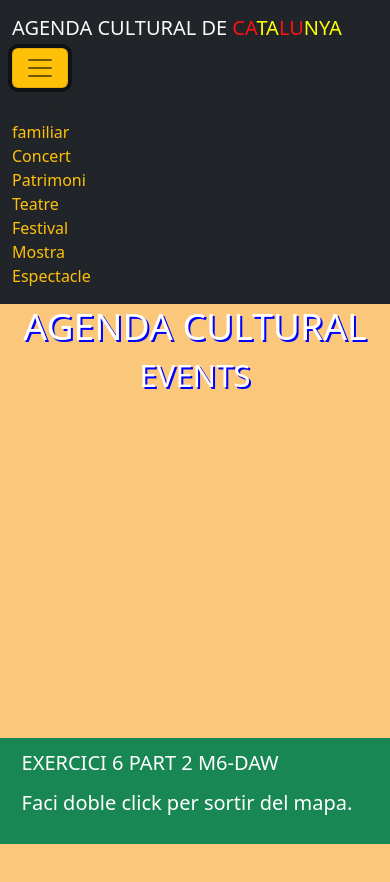
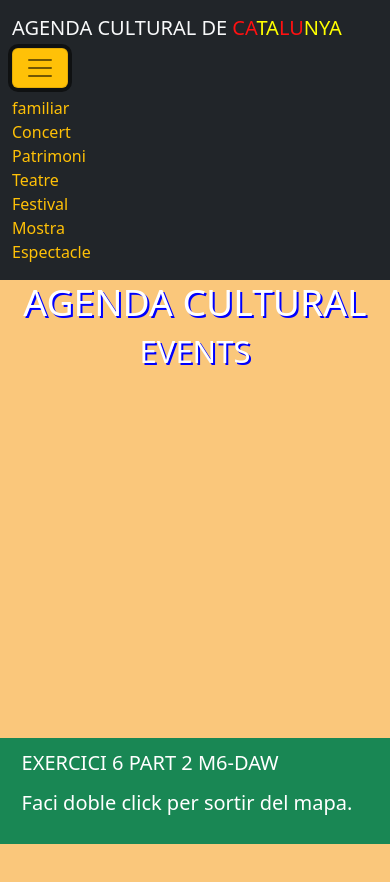
Before and after one commit to jortegah79/agenda_cultural, a plain HTML site: page index.html in a window 390 px wide. Both pictures are taken after a click on the button "Toggle navigation". Drawn offline with nearby package versions, Linux system fonts and the light colour scheme; no server answers.

Commit message:
mejora en el menu hamburguesa

```diff
--- a/index.html
+++ b/index.html
@@ -44,7 +44,7 @@
                     </ul>
                 </div>
                 <div class="collapse navbar-collapse " id="navbarSupportedContent">
-                    <ul class="navbar-nav me-auto mb-2 mb-lg-0 d-lg-none" id="byTopic2">hjghjgh
+                    <ul class="navbar-nav me-auto mb-2 mb-lg-0 d-lg-none" id="byTopic2">
                         <li><a class="dropdown-item text-warning" href="#">familiar</a></li>
                         <li><a class="dropdown-item text-warning" href="#">Concert</a></li>
                         <li><a class="dropdown-item text-warning" href="#">Patrimoni</a></li>
```
